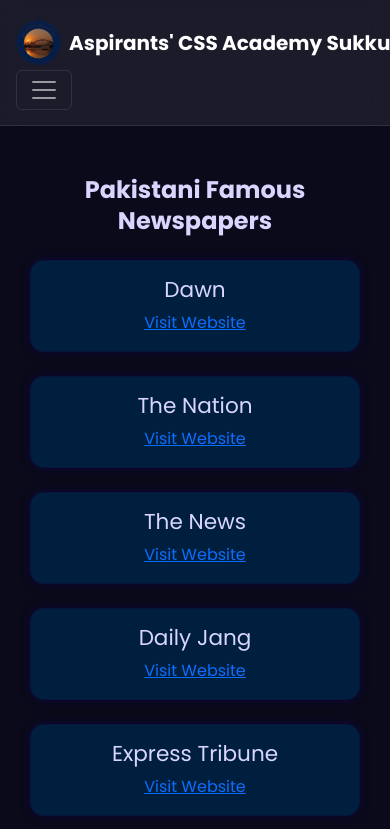
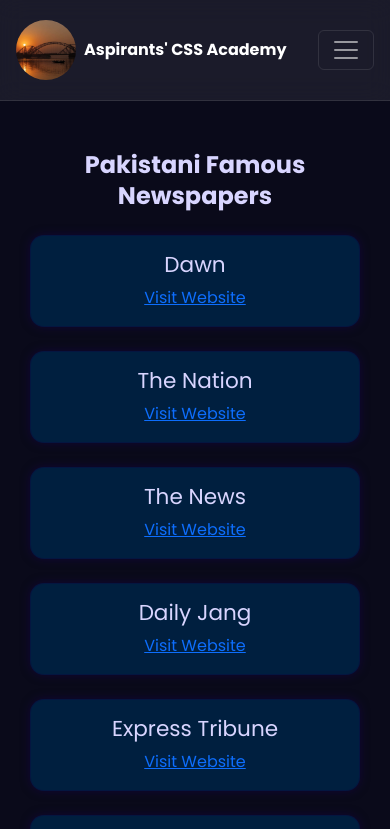
Before and after one commit to usama3300/aspirants-css-academy, a plain HTML site: page opinions.html in a window 390 px wide. Shown: the top 829 px of the page. Drawn offline with nearby package versions, Linux system fonts and the light colour scheme.

Commit message:
Modify navbar logo and improve styling
Updated navbar logo and adjusted styles for responsiveness.

```diff
--- a/opinions.html
+++ b/opinions.html
@@ -10,12 +10,14 @@
   </head>
   <body>
 
-<!-- ========== NAVBAR ========== -->
+<!-- NAVBAR -->
 <nav class="navbar navbar-dark navbar-expand-lg px-3">
+
   <a class="navbar-brand d-flex align-items-center gap-2" href="index.html">
-    <img src="logo.png" alt="logo">
-    <span class="fw-bold fs-5">Aspirants' CSS Academy Sukkur</span>
+    <img src="logo1.jpg" alt="logo" style="width: 60px; height: 60px; object-fit: contain;">
+    <span class="fw-bold" style="font-size: clamp(1rem, 3vw, 1.25rem);">Aspirants' CSS Academy</span>
   </a>
+
 
   <button class="navbar-toggler" type="button" data-bs-toggle="collapse" data-bs-target="#navLinks">
     <span class="navbar-toggler-icon"></span>
```
